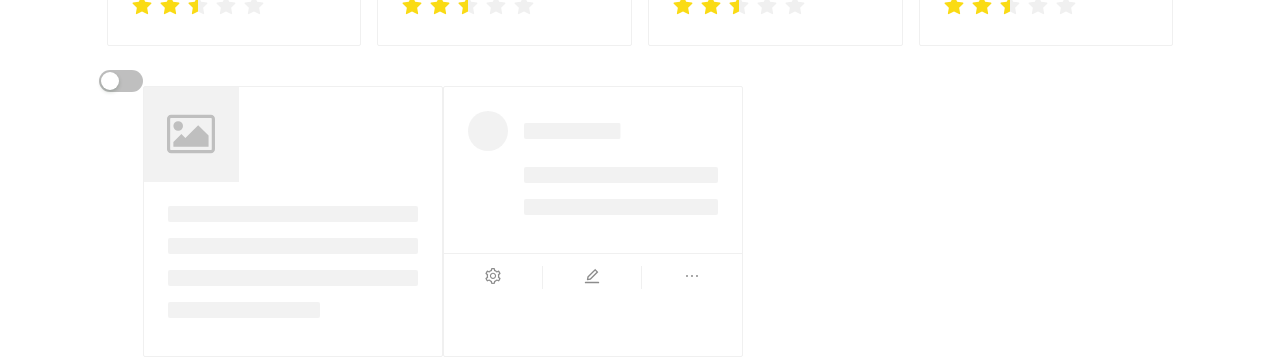
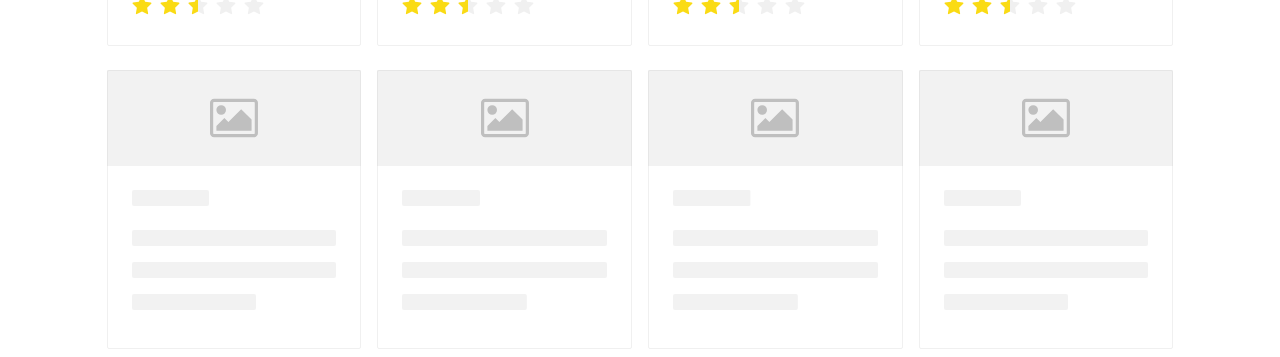
Before and after one commit to Oscartic/mit-app-restaurant, a Next.js app: page /restaurants in a window 1280 px wide. Shown: the part 781-1138 px from the top of the page. Built offline with nearby package versions, Linux system fonts and the light colour scheme.

Commit message:
add skeleton card restaurant

```diff
--- a/components/skeletons/Card.js
+++ b/components/skeletons/Card.js
@@ -1,11 +1,12 @@
 import { useState } from 'react';
-import { Skeleton, Switch, Card, Avatar } from 'antd';
-import { EditOutlined, EllipsisOutlined, SettingOutlined } from '@ant-design/icons';
+import { Skeleton, Switch, Card, Col, Link, Rate } from 'antd';
+import styles from '../../styles/Skeleton.module.css';
 
 
 const SkeletonCard = () => {
 
     const { Meta } = Card;
+    const { Image } = Skeleton;
 
     const [loading, setLoading] = useState(true);
 
@@ -16,36 +17,66 @@ const SkeletonCard = () => {
 
     return (
         <>
-            <Switch checked={!loading} onChange={onChange} />
+            <Col className="gutter-row" span={6}>
+                <Card
 
-            <Card style={{ width: 300, marginTop: 16 }} loading={loading}
                     cover={
-                <Skeleton.Image />
+                        <Image className={styles.skeleton_image}/>
                     }
                 >
+                    <Skeleton loading={loading}  active>
                         <Meta
-                avatar={<Avatar src="https://joeschmoe.io/api/v1/random" />}
-                title="Card title"
-                description="This is the description"
-            />
-            </Card>
-
-            <Card
-            style={{ width: 300, marginTop: 16 }}
-            actions={[
-                <SettingOutlined key="setting" />,
-                <EditOutlined key="edit" />,
-                <EllipsisOutlined key="ellipsis" />,
-            ]}
-            >
-            <Skeleton loading={loading} avatar active>
-                <Meta
-                avatar={<Avatar src="https://joeschmoe.io/api/v1/random" />}
                             title="Card title"
                             description="This is the description"
                         />
                     </Skeleton>
                 </Card>
+            </Col>
+            <Col className="gutter-row" span={6}>
+                <Card
+                    cover={
+                        <Image className={styles.skeleton_image}/>
+                    }
+
+                >
+                    <Skeleton loading={loading}  active>
+                        <Meta
+                            title="Card title"
+                            description="This is the description"
+                        />
+                    </Skeleton>
+                </Card>
+            </Col>
+            <Col className="gutter-row" span={6}>
+                <Card
+                    cover={
+                        <Image className={styles.skeleton_image}/>
+                    }
+
+                >
+                    <Skeleton loading={loading} active>
+                        <Meta
+                            title="Card title"
+                            description="This is the description"
+                        />
+                    </Skeleton>
+                </Card>
+            </Col>
+            <Col className="gutter-row" span={6}>
+                <Card
+                    cover={
+                        <Image className={styles.skeleton_image}/>
+                    }
+
+                >
+                    <Skeleton loading={loading}  active>
+                        <Meta
+                            title="Card title"
+                            description="This is the description"
+                        />
+                    </Skeleton>
+                </Card>
+            </Col>
         </>
     );
 }
--- /dev/null
+++ b/styles/Skeleton.module.css
@@ -0,0 +1,3 @@
+.skeleton_image {
+    width: 100% !important;
+    }
```
Lines whose indentation alone changed are shown as unchanged.
